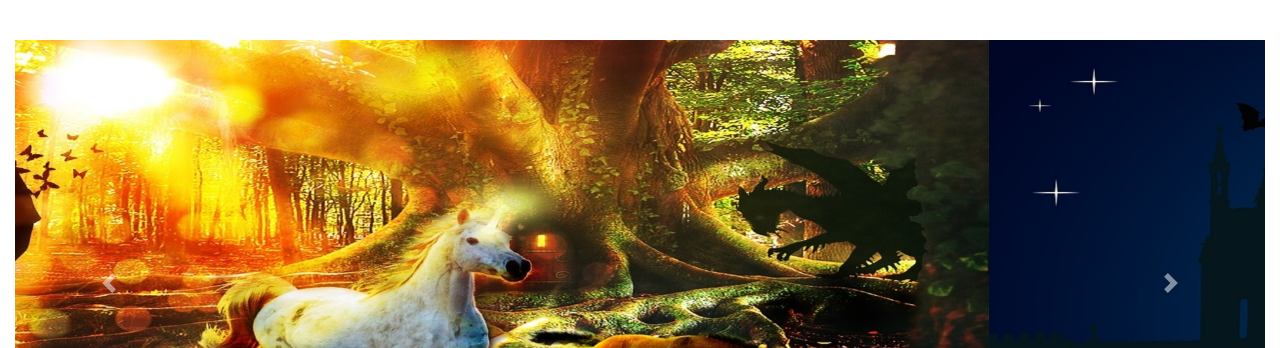
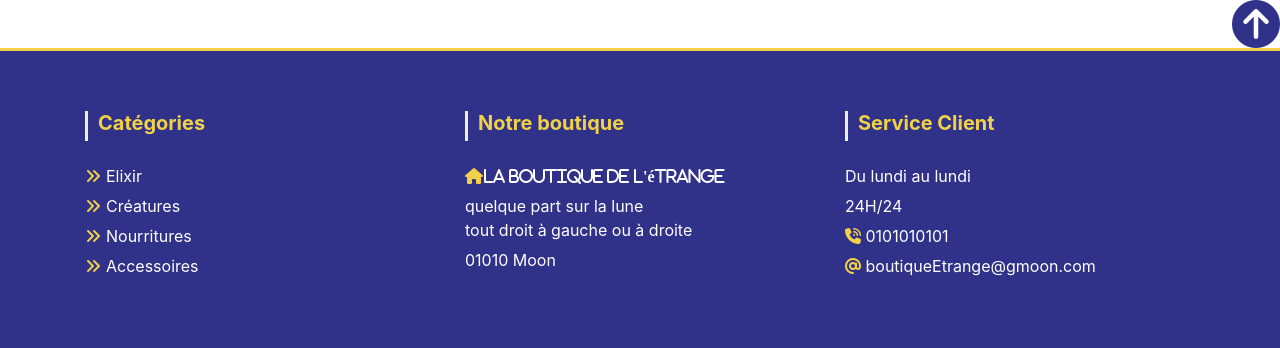
Before and after one commit to yacinemsd/ProjetEcommerce, a plain HTML site: page index.html in a window 1280 px wide. Shown: the top 348 px of the page. Drawn offline with nearby package versions, Linux system fonts and the light colour scheme.

Commit message:
ajout fleche top

```diff
--- a/index.html
+++ b/index.html
@@ -5,10 +5,14 @@
   <meta name="viewport" content="width=device-width, initial-scale=1" />
   <link rel="stylesheet" href="https://stackpath.bootstrapcdn.com/bootstrap/4.1.3/css/bootstrap.min.css" integrity="sha384-MCw98/SFnGE8fJT3GXwEOngsV7Zt27NXFoaoApmYm81iuXoPkFOJwJ8ERdknLPMO" crossorigin="anonymous" />
   <link rel="stylesheet" href="https://use.fontawesome.com/releases/v5.3.1/css/all.css" integrity="sha384-mzrmE5qonljUremFsqc01SB46JvROS7bZs3IO2EmfFsd15uHvIt+Y8vEf7N7fWAU" crossorigin="anonymous" />
+  <link rel="stylesheet" href="https://maxcdn.bootstrapcdn.com/font-awesome/4.7.0/css/font-awesome.min.css" />
+  <link href="//netdna.bootstrapcdn.com/font-awesome/3.2.1/css/font-awesome.css" rel="stylesheet">
   <link rel="stylesheet" href="main.css" />
 </head>
 
 <body>
+
+
   <!--  début navbar -->
 
   <!-- fin navbar -->
@@ -16,11 +20,9 @@
 
 
 <!-- début corp site -->
-<div>
-  <p>     <br></p>
-</div>
+
 <!--début carrousel-->
-<div class="container-fluid">
+<!-- <div class="container-fluid">
   <div class="row" id="presentation">
       <div class="col-xl-12">
 <div id="carouselExampleIndicators" class="carousel slide" data-ride="carousel">
@@ -51,7 +53,7 @@
 </div>
 </div>
 </div>
-</div>
+</div>  -->
 
 
 <!-- fin carrousel -->
@@ -61,8 +63,10 @@
 
 <!-- fin catalogue -->
 <!-- fin corp site -->
-<div>
-  <p>     <br></p>
+<div class="container-fluid">
+  <div class="row">
+<a href="#" id="lientop"><i class="fas fa-arrow-circle-up" id="flechetop" ></i></a>
+</div>
 </div>
 <!-- Début footer -->
 
@@ -97,8 +101,10 @@
             <li><i class="fas fa-at"></i><a href="#">  boutiqueEtrange@gmoon.com</a></li>
 						<li><a href="https://wwwe.sunlimetech.com" title=""></a></li>
 					</ul>
+
 				</div>
 			</div>
+
 			<div class="row">
 				<div class="col-xs-12 col-sm-12 col-md-12 mt-2 mt-sm-5">
 					<ul class="list-unstyled list-inline social text-center">
--- a/main.css
+++ b/main.css
@@ -1,6 +1,21 @@
+/* fleche retour haut de page */
+#lientop{
+outline: 0;
+margin-left: auto;
+}
+
+#flechetop{
+  color : #303189;
+  font-size: 3rem;
+}
+
+#flechetop:hover{
+  color: #f1d145;
+}
+
 /*css footer*/
 /* Footer */
-@import url('https://maxcdn.bootstrapcdn.com/font-awesome/4.7.0/css/font-awesome.min.css');
+/* @import url('https://maxcdn.bootstrapcdn.com/font-awesome/4.7.0/css/font-awesome.min.css'); */
 section {
     padding: 60px 0;
 }
@@ -96,5 +111,3 @@ section .section-title {
 }
 }
 /* fin css footer */
-
-}
--- a/script.js
+++ b/script.js
@@ -0,0 +1,6 @@
+// ===== Scroll haut de page ====
+$(function(){
+	$("#lientop").click(function(){
+    	$("html, body").animate({scrollTop: 0},"slow");
+    });
+});
```
